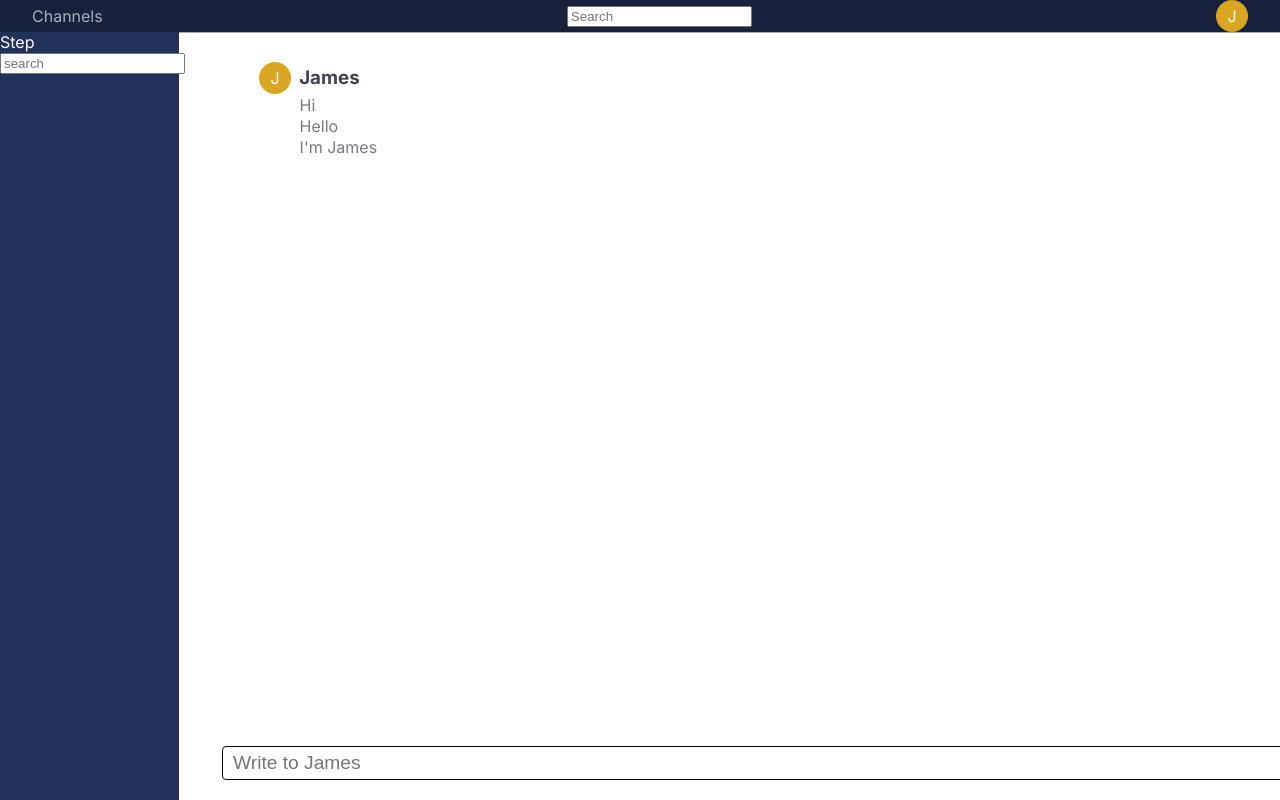
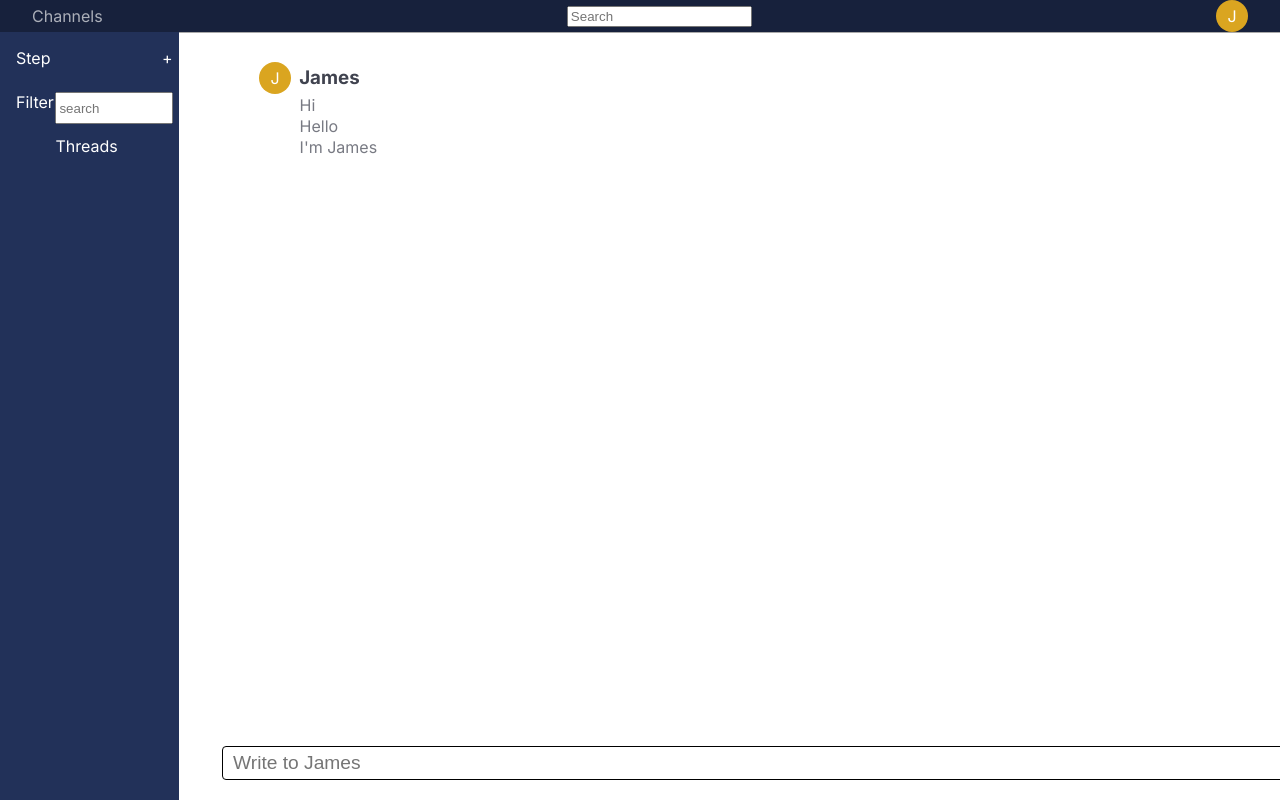
Before and after one commit to sharma-bhawna/matterleast, a Next.js app: page /matterleast in a window 1280 px wide. Shown: the top 800 px of the page. Built offline with nearby package versions, Linux system fonts and the light colour scheme.

Commit message:
Puts sidebar header icons

```diff
--- a/src/app/matterleast/Sidebar.css
+++ b/src/app/matterleast/Sidebar.css
@@ -1,8 +1,33 @@
 .sidebar {
-    width: 14%;
-    background: rgb(34, 49, 89);
+  width: 14%;
+  background: rgb(34, 49, 89);
+  color: white;
+}
+
+.sidebar-header {
+  display: grid;
+  grid-template-rows: repeat(3, 32px);
+  grid-template-columns: 20% 20% 26% 20%;
+  column-gap: 10px;
+  row-gap: 12px;
+  padding: 1rem;
 }
 
 .workspace {
-    color: white;
+  grid-column-start: 1;
 }
+
+.plus {
+  grid-column-start: 4;
+    justify-self: end;
+}
+
+.search {
+  grid-column-start: 2;
+  grid-column-end: 5;
+}
+
+.threads {
+  grid-column-start: 2;
+  grid-column-end: 5;
+}
--- a/src/app/matterleast/Sidebar.tsx
+++ b/src/app/matterleast/Sidebar.tsx
@@ -8,8 +8,13 @@ type SidebarProps = {
 
 const Sidebar = ({ workspace }: SidebarProps) => (
   <aside className="sidebar">
-    <span className="workspace">{workspace}</span>
-    <input placeholder={"search"} />
+    <div className="sidebar-header">
+      <span className="workspace">{workspace}</span>
+      <div className="plus">+</div>
+      <span className="filter">Filter</span>
+      <input placeholder={"search"} className="search" />
+      <span className="threads">Threads</span>
+    </div>
     <nav></nav>
   </aside>
 );
```
